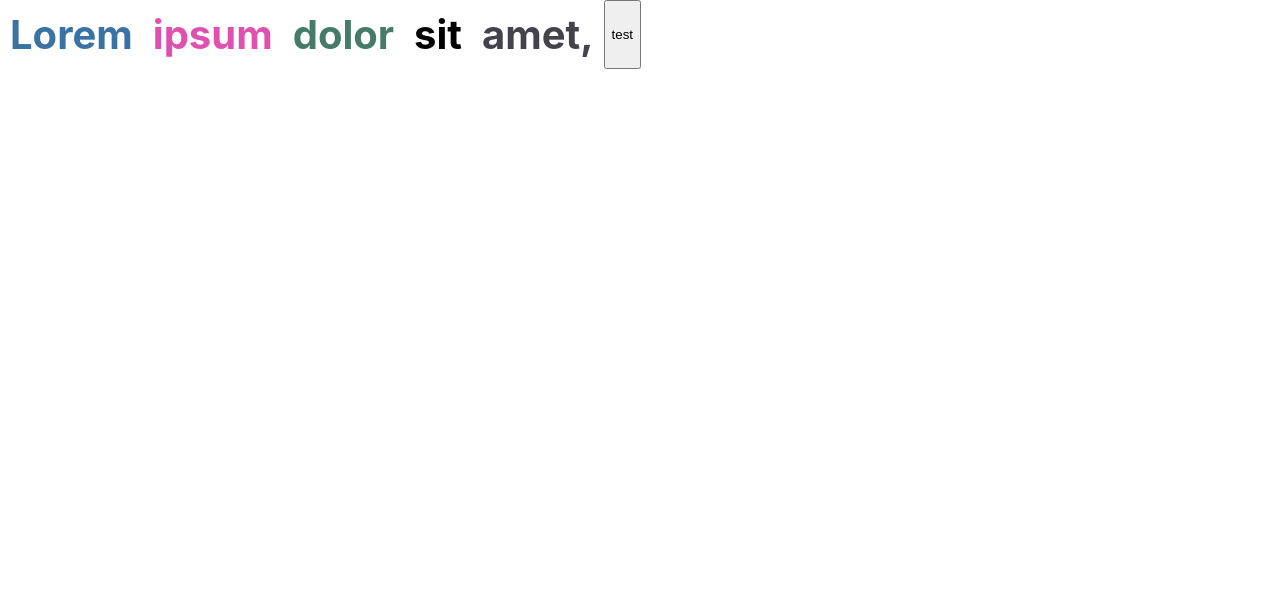
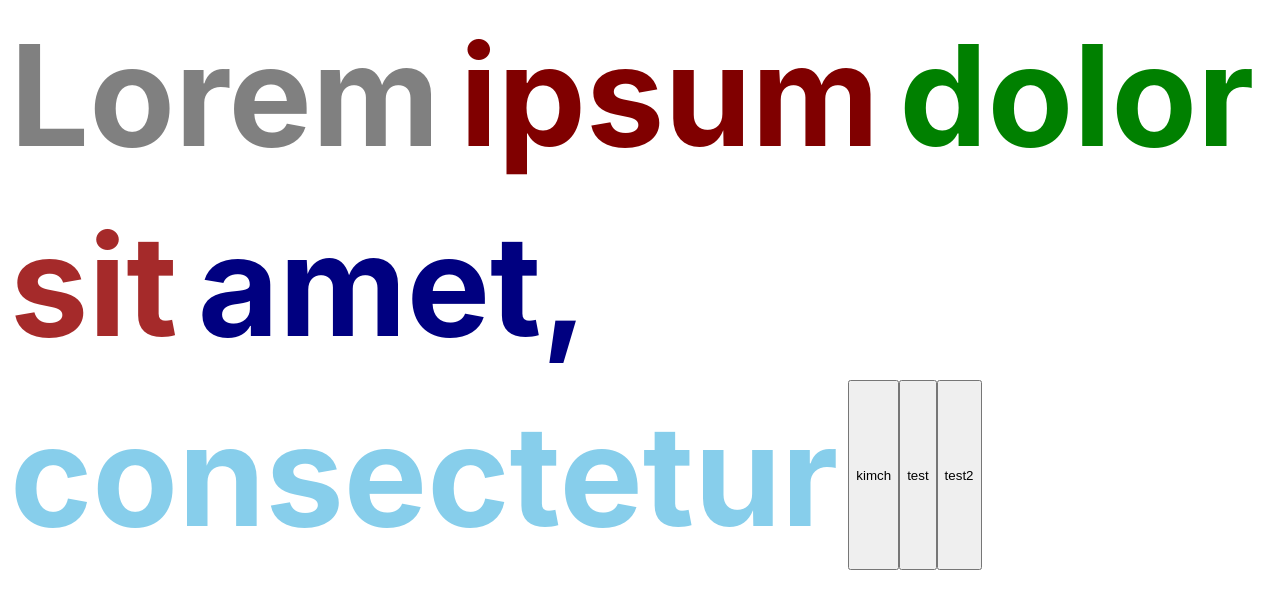
Before and after one commit to my0990/kimch, a React (Create React App) app: page /start in a window 1280 px wide. Both pictures are taken after a click on the button "test". Shown: the top 608 px of the page. Built offline with nearby package versions, Linux system fonts and the light colour scheme.

Commit message:
220713 #1

```diff
--- a/src/components/displayContainer.js
+++ b/src/components/displayContainer.js
@@ -1,51 +1,103 @@
 import styled from "styled-components";
-import { useState } from "react";
+import { useState, useEffect  } from "react";
+import kimch from '../media2.gif'
+import kimchAudio from '../kimchAudio.mp3';
+
 
 const Container = styled.div`
     display: flex;
     flex-wrap: wrap;
 `
 
+// 색깔 17개
+const colorArr = ['black','red','purple','fuchsia','green','navy','brown','fuchsia','olive','gray','maroon','darkgreen','indigo','tomato','skyblue']
+
+let tempText = "Lorem ipsum dolor sit amet, consectetur adipiscing elit, sed do eiusmod tempor incididunt ut labore et dolore magna aliqua. Ut enim ad minim veniam, quis nostrud exercitation ullamco laboris nisi ut aliquip ex ea commodo consequat. Duis aute irure dolor in reprehenderit in voluptate velit esse cillum dolore eu fugiat nulla pariatur. Excepteur sint occaecat cupidatat non proident, sunt in culpa qui officia deserunt mollit anim id est laborum".split(" ")
+
 const Item = styled.p`
     margin: 10px;
-    font-size: 40px;
+    font-size: 140px;
     font-weight: bold;
 `
-const getRandomColor = () => {
-    return "#" + Math.floor(Math.random() * 16777215).toString(16);
+// const getRandomColor = () => {
+//     return "#" + Math.floor(Math.random() * 16777215).toString(16);
+// }
+
+// 단어의 갯수 3~7개
+const getRandomNumber = () => {
+    return Math.floor(Math.random()*3) + 4
 }
-const getRandomNumber = () => {
-    return Math.floor(Math.random()*4) + 3
+
+// num길이의 무작위 색깔배열 반환
+const getRandomColor = (num) => {
+    let tmpArr = []
+    let tmpColorArr = [...colorArr].sort(() => 0.5 - Math.random())
+    for (let i = 0; i < num; i++) {
+        tmpArr.push(tmpColorArr.pop())
+    }
+    return tmpArr
+
 }
+
+
+
 const DisplayContainer = () => {
     const [count,setCount] = useState(0)
     const [renderText,setRenderText] = useState('')
+    const [colorCount,setColorCount] = useState(0)
+    const [isKimch,setIsKimch] = useState(false);
+
     const getText = () => {
         let alt = getRandomNumber()
+        const tmpArr = getRandomColor(alt)
         let temp = []
         console.log(temp == renderText)
+        let j = 0
         for (let i = count; i < count + alt; i++) {
-            temp.push(tempText[i])
+            temp.push([tempText[i],tmpArr[j++]])
         }
         setCount(prev => prev + alt)
         setRenderText(temp)
-
+        console.log(renderText)
+        console.log('tmpArr: ', tmpArr)
+        setColorCount(0)
     }
 
-    let tempText = "Lorem ipsum dolor sit amet, consectetur adipiscing elit, sed do eiusmod tempor incididunt ut labore et dolore magna aliqua. Ut enim ad minim veniam, quis nostrud exercitation ullamco laboris nisi ut aliquip ex ea commodo consequat. Duis aute irure dolor in reprehenderit in voluptate velit esse cillum dolore eu fugiat nulla pariatur. Excepteur sint occaecat cupidatat non proident, sunt in culpa qui officia deserunt mollit anim id est laborum".split(" ")
-
-    let textLength = tempText.length
+    const makeColorWhite = () => {
+        let tmp = [...renderText]
+        tmp[colorCount][1] = 'white'
+        setRenderText(tmp)
+        setColorCount(colorCount+1)
+        if(colorCount == tmp.length-1){
+            setIsKimch(true)
+            // audio.play()
+        }
+    }
+    useEffect(()=>{
+        setTimeout(function(){
+            setIsKimch(false)
+            console.log('test')
+        },7000)
+    },[setIsKimch])
 
 
+
+
+    let audio = new Audio(kimchAudio)
     return(
         <Container>
-            {renderText &&
+            {isKimch
+            ? null
+            :renderText &&
             renderText.map(
-                (item) => <Item style={{color:getRandomColor()}}>{item}</Item>
-            )
-            }
+                (item) => <Item style={{color:item[1]}}>{item[0]}</Item>
+            )}
 
+
+            <img src={isKimch ? kimch: null} />
+            <button onClick={()=>{setIsKimch(!isKimch)}}>kimch</button>
             <button onClick={getText}>test</button>
+            <button onClick={makeColorWhite}>test2</button>
         </Container>
     )
 }
```
